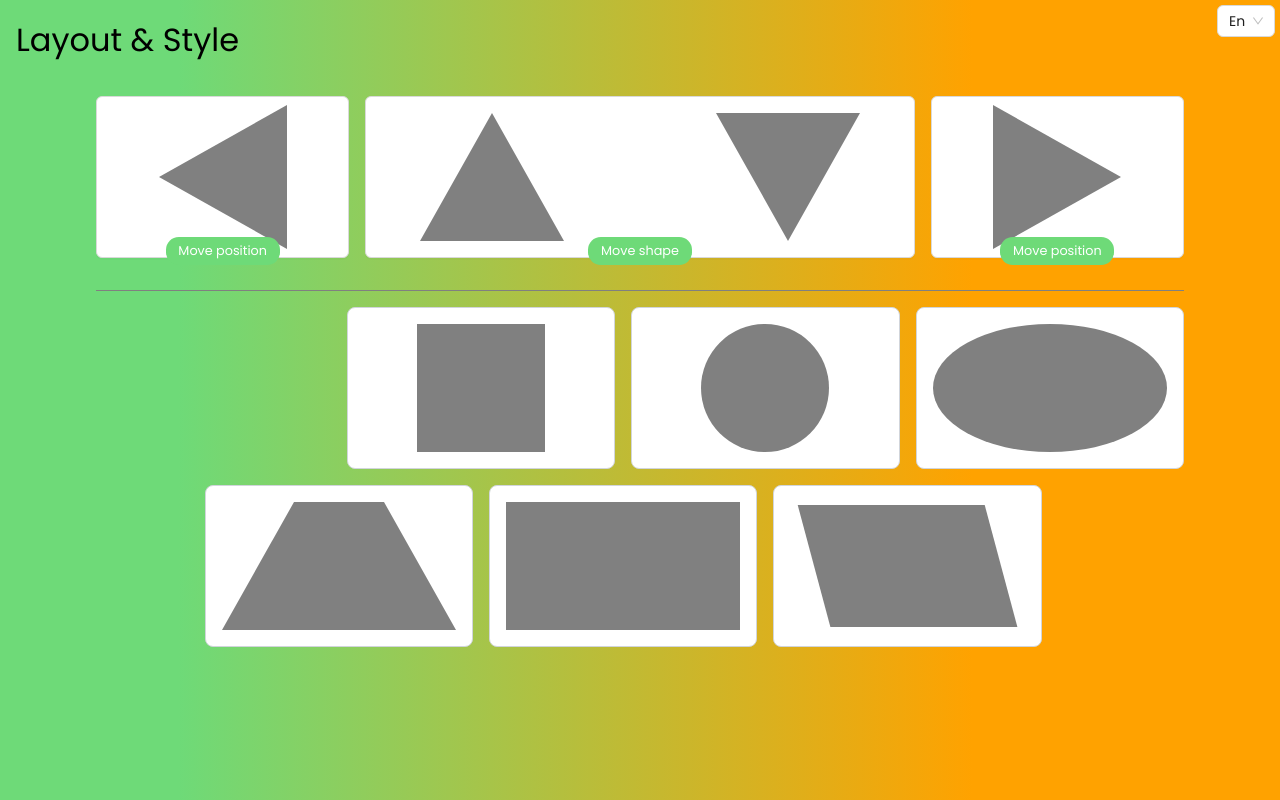
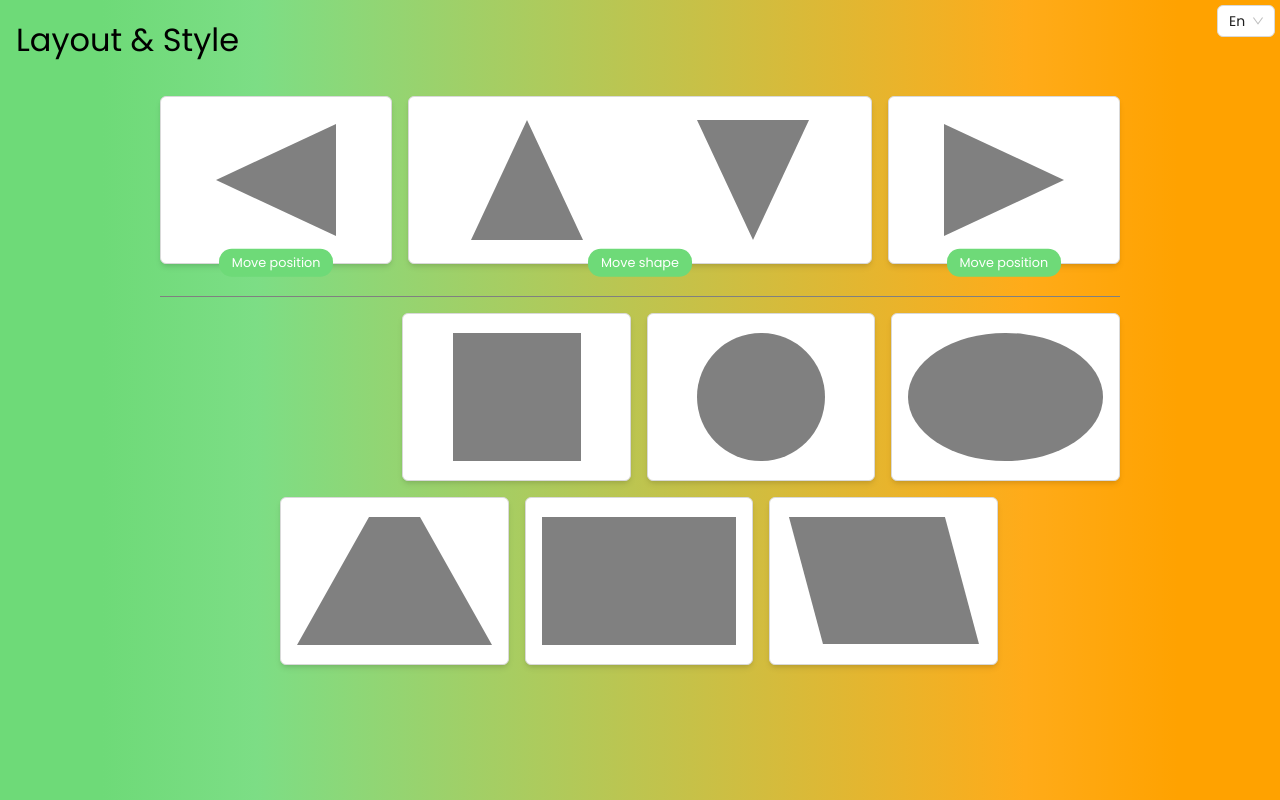
Before and after one commit to kjittiwan/assignment1_kann, a React (Vite) app: page / in a window 1280 px wide. Built offline with nearby package versions, Linux system fonts and the light colour scheme.

Commit message:
finish up layout

```diff
--- a/src/App.tsx
+++ b/src/App.tsx
@@ -110,7 +110,7 @@ const App: React.FC = () => {
           {/* Button to switch array halves (swapping rows in the grid) */}
           <Button
             onClick={() => switchArrayHalves(items, setItems)}
-            className="action-button"
+            className="action-button middle-button"
           >
             <div className="triangle-upright" />
             <div className="triangle-downward" />
@@ -132,12 +132,12 @@ const App: React.FC = () => {
         <div className="grid-container">
           {/* Render each item in the array */}
           {items.map((item, index, array) => (
-            <button
+            <Button
             key={item}
             onClick={() => {randomizeArrayOrder(array, setItems)}}
-            className={`grid-item-${index}`}>
-              <div className={`${item}`} />
-            </button>
+            className={`grid-item-${index} action-button`}>
+              <div className={`${item}`}></div>
+            </Button>
           ))}
         </div>
       </main>
--- a/src/styles/App.scss
+++ b/src/styles/App.scss
@@ -4,20 +4,24 @@ $font-primary: 'Poppins', sans-serif;
 $green: #6eda78;
 $orange: #ffa200;
 $light-gray: rgb(209, 213, 219);
+// For background gradient
+$light-green: rgba(110, 218, 120, 0.9);
+$light-orange: rgba(255, 162, 0, 0.9);
 
 // Shape styles
 %triangle {
   width: 0;
   height: 0;
-  border-left: 4.5rem solid transparent;
-  border-right: 4.5rem solid transparent;
-  border-bottom: 8rem solid gray;
+  border-left: 3.5rem solid transparent;
+  border-right: 3.5rem solid transparent;
+  border-bottom: 7.5rem solid gray;
 }
 
 .square {
   background-color: gray;
   width: 8rem;
-  height: 8rem;
+  padding-top: 8rem;
+
 }
 
 .circle {
@@ -29,13 +33,13 @@ $light-gray: rgb(209, 213, 219);
 
 .oval {
   background-color: gray;
-  width: 20rem;
+  width: 100%;
   height: 8rem;
   border-radius: 100%;
 }
 
 .trapezoid {
-  width: 20rem;
+  width: 100%;
   height: 0;
   border-bottom: 8rem solid gray;
   border-left: 4.5rem solid transparent;
@@ -45,7 +49,7 @@ $light-gray: rgb(209, 213, 219);
 
 .rectangle {
   background-color: gray;
-  width: 20rem;
+  width: 100%;
   height: 8rem;
 }
 
@@ -59,7 +63,6 @@ $light-gray: rgb(209, 213, 219);
 * {
   margin: 0;
   padding: 0;
-  box-sizing: border-box;
   font-family: $font-primary;
   box-sizing: border-box;
 }
@@ -70,8 +73,7 @@ h1 {
 }
 
 section {
-  background: rgb(110, 218, 120);
-  background: linear-gradient(90deg, $green 14%, $orange 76%);
+  background: linear-gradient(90deg, $green 8%, $light-green 20%, $light-orange 80%, $orange 92%);
   max-width: 100vw;
   min-height: 100vh;
   padding-bottom: 1rem;
@@ -84,7 +86,7 @@ main {
   display: flex;
   flex-direction: column;
   align-items: center;
-  width: 85%;
+  width: 75%;
 }
 
 header {
@@ -103,46 +105,53 @@ header {
 
 .button-container {
   display: flex;
-  align-items: center;
-  justify-content: space-between;
+  width: 100%;
   padding-bottom: 2rem;
   margin-bottom: 1rem;
   border-bottom: 1px solid gray;
-  width: 100%;
+  & > * {
+    width: 25%;
+  }
+  .middle-button {
+    width: 50%;
+    justify-content: space-around;
+  }
   & > *:not(:last-child) {
     margin-right: 1rem;
   }
-  &:first-child button,
-  &:last-child button {
-    flex-grow: 1;
+
+}
+//Override default Button component styles
+.ant-btn-default:not(:disabled):not(.ant-btn-disabled):hover {
+  color: $orange;
+  background-color: $orange;
+  border-color: $orange;
 }
 
 .action-button {
   padding: 1rem;
-    width: fit-content;
-    height: fit-content;
+  height: 10.5rem;
   display: flex;
   justify-content: center;
   align-items: center;
   position: relative;
+  box-shadow: 0 4px 6px -1px rgb(0 0 0 / 0.1), 0 2px 4px -2px rgb(0 0 0 / 0.1);
 
-    &:hover {
-      background-color: $orange;
-      border: 1px solid $orange;
-      outline: none;
-    }
   .button-description {
     background-color: $green;
     font-size: 0.8rem;
     color: white;
     position: absolute;
-      bottom: -0.5rem;
+    bottom: 0%;
+    transform: translateY(50%);
+    margin-left: auto;
+    margin-right: auto;
     padding: 0.3rem 0.8rem;
     border-radius: 0.8rem;
   }
   .triangle-upright {
     @extend %triangle;
-      margin-right: 9rem;
+    margin-right: 1rem;
   }
 
   .triangle-downward {
@@ -160,30 +169,20 @@ header {
     transform: rotate(90deg);
   }
 }
-}
-
 
 .grid-container {
-  width: 90%;
-  align-self: end;
+  width: calc(75% + (25% / 2 ));
   display: grid;
   grid-template-areas:
   '. a a b b c c'
   'd d e e f f .';
+  gap: 1rem;
   grid-template-rows: repeat(2, 1fr);
   grid-template-columns: repeat(7, 1fr);
-  gap: 1rem;
-
+  align-self: end;
   & > * {
-    padding: 1rem;
-    border-radius: 8px;
-    background-color: white;
-    border: 1px solid $light-gray;
-    display: flex;
-    align-items: center;
-    justify-content: center;
+    width: 100%;
   }
-
   .grid-item-0 {
     grid-area: a;
   }
```
Lines whose indentation alone changed are shown as unchanged.
